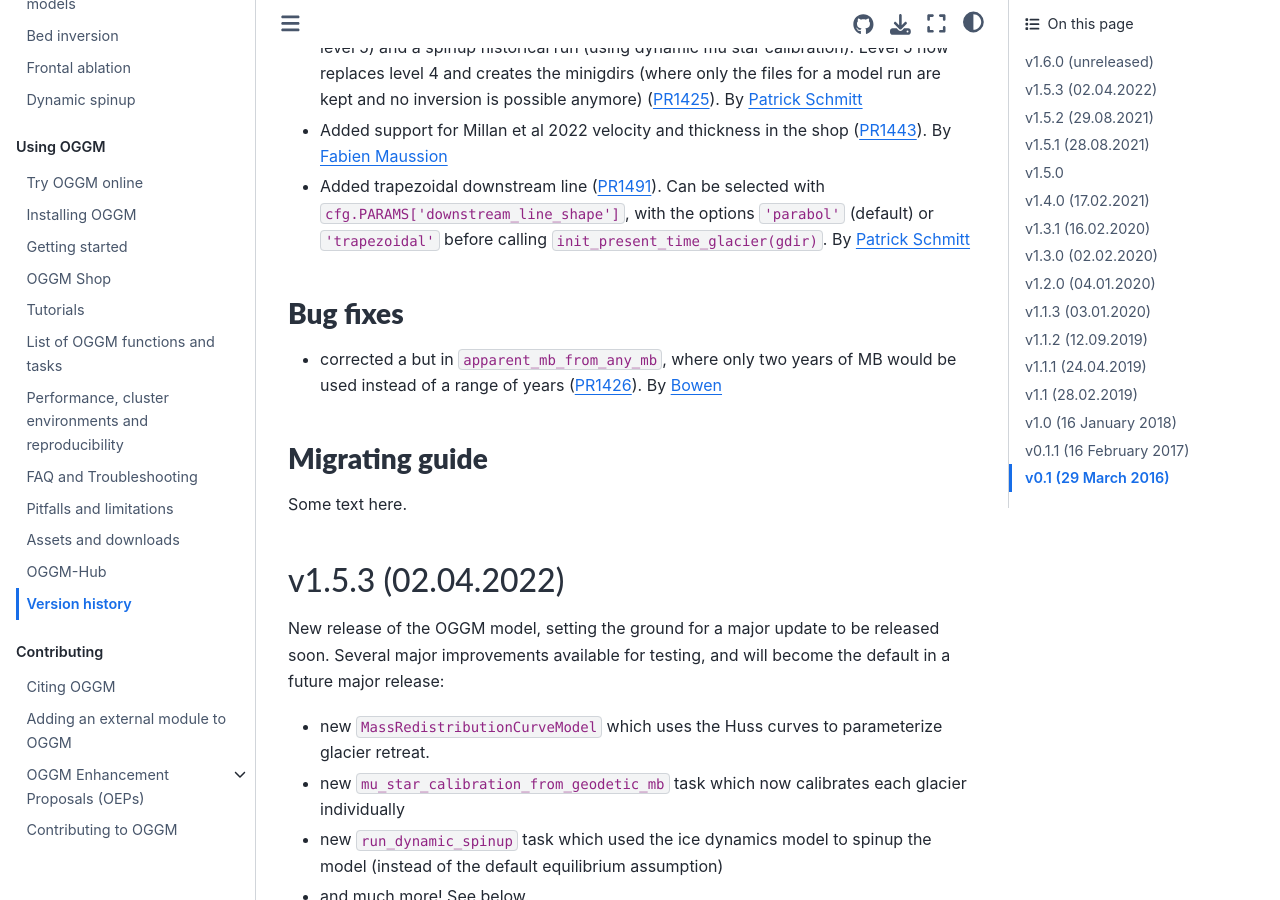
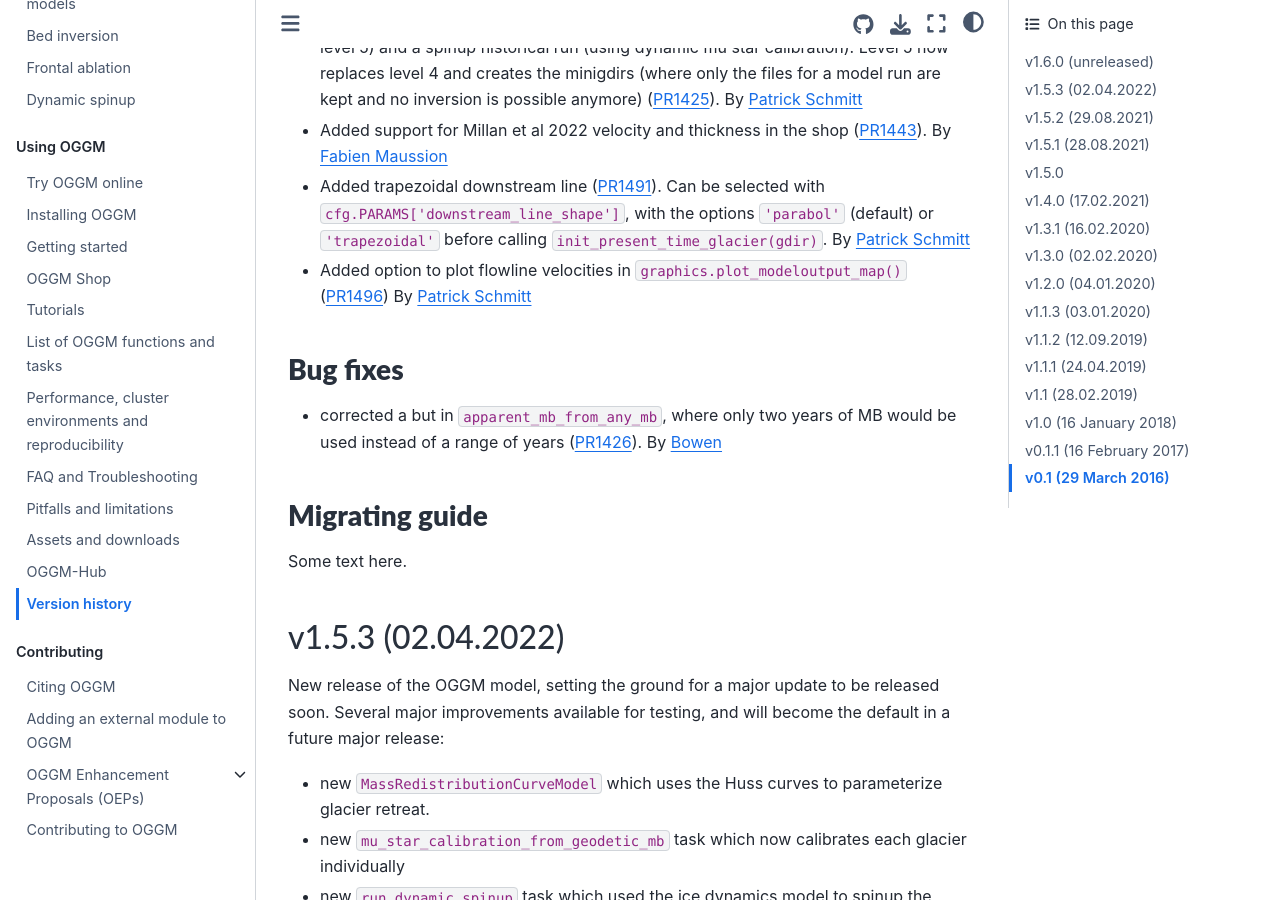
Before and after one commit to OGGM/oggm, a Sphinx documentation site: the page built from docs/whats-new.rst, in a window 1280 px wide and 900 px high, scrolled down 1135 px. Built offline with Sphinx 7.4.7 and the Sphinx Book theme 1.1.4, drawn with Linux system fonts in a browser that asks for light colours; the version number could not be read and is left out.

Commit message:
add to whats-new.rst

```diff
--- a/docs/whats-new.rst
+++ b/docs/whats-new.rst
@@ -58,6 +58,9 @@ Enhancements
 - Added trapezoidal downstream line (:pull:`1491`). Can be selected with
   ``cfg.PARAMS['downstream_line_shape']``, with the options ``'parabol'`` (default)
   or ``'trapezoidal'`` before calling ``init_present_time_glacier(gdir)``.
+  By `Patrick Schmitt <https://github.com/pat-schmitt>`_
+- Added option to plot flowline velocities in ``graphics.plot_modeloutput_map()``
+  (:pull:`1496`)
   By `Patrick Schmitt <https://github.com/pat-schmitt>`_
 
 Bug fixes
```
